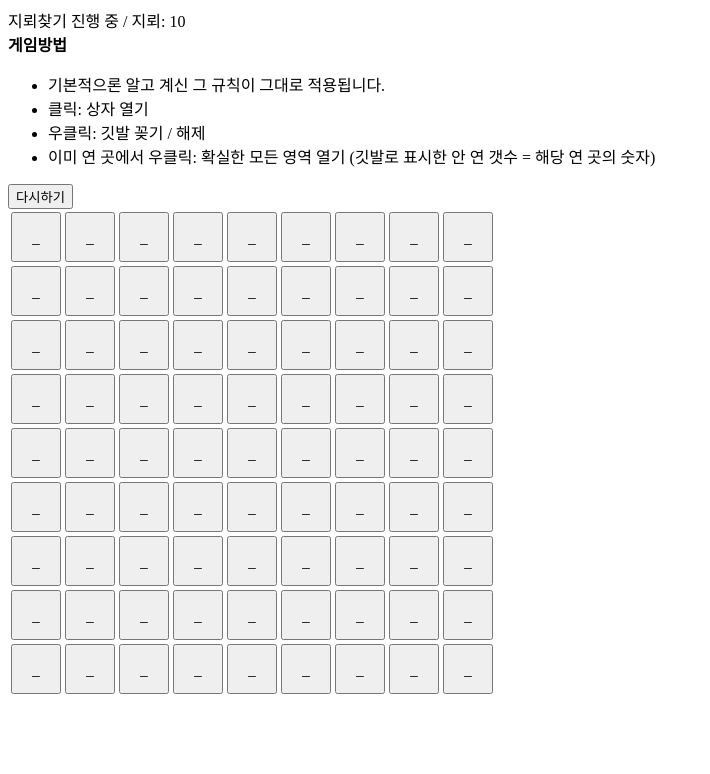
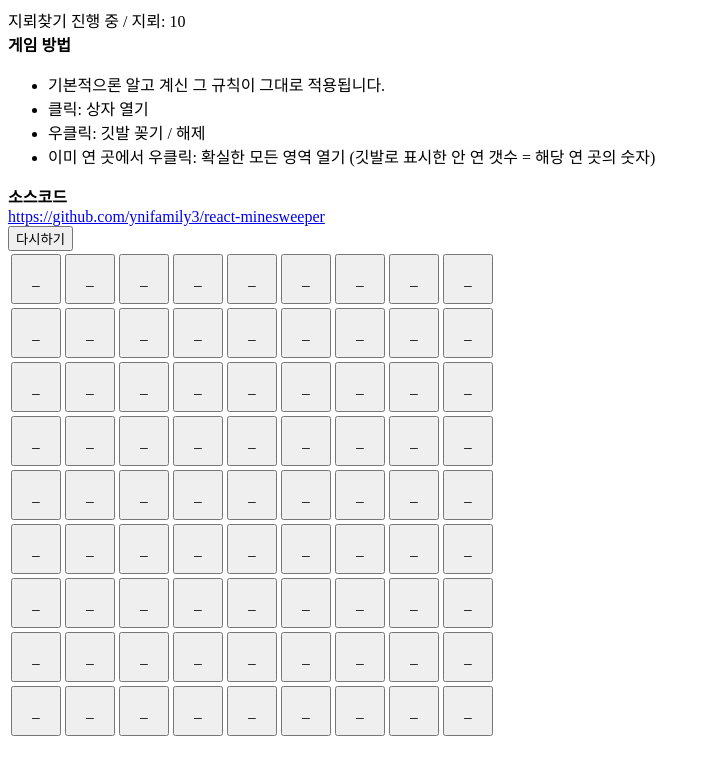
Before and after one commit to ynifamily3/react-minesweeper, a React (Create React App) app: page / in a window 1280 px wide. Shown: the top 774 px of the page, without its empty margins (0-710 px from the left). Built offline with nearby package versions, Linux system fonts and the light colour scheme.

Commit message:
docs: 개발자 깃허브 주소 추가

```diff
--- a/public/index.html
+++ b/public/index.html
@@ -24,7 +24,7 @@
       work correctly both with client-side routing and a non-root public URL.
       Learn how to configure a non-root public URL by running `npm run build`.
     -->
-    <title>지뢰 찾기</title>
+    <title>지뢰찾기</title>
   </head>
   <body>
     <noscript>You need to enable JavaScript to run this app.</noscript>
--- a/src/Minesweeper.tsx
+++ b/src/Minesweeper.tsx
@@ -61,7 +61,7 @@ function Minesweeper() {
       </div>
       <div>
         <div style={{ marginBottom: "1em" }}>
-          <strong>게임방법</strong>
+          <strong>게임 방법</strong>
           <ul>
             <li>기본적으론 알고 계신 그 규칙이 그대로 적용됩니다.</li>
             <li>클릭: 상자 열기</li>
@@ -71,6 +71,18 @@ function Minesweeper() {
               갯수 = 해당 연 곳의 숫자)
             </li>
           </ul>
+        </div>
+        <div>
+          <strong>소스코드</strong>
+          <div>
+            <a
+              href="https://github.com/ynifamily3/react-minesweeper"
+              target="_blank"
+              rel="noreferrer"
+            >
+              https://github.com/ynifamily3/react-minesweeper
+            </a>
+          </div>
         </div>
       </div>
       <button onClick={state.matches("idle") ? handleStart : handleReset}>
```
